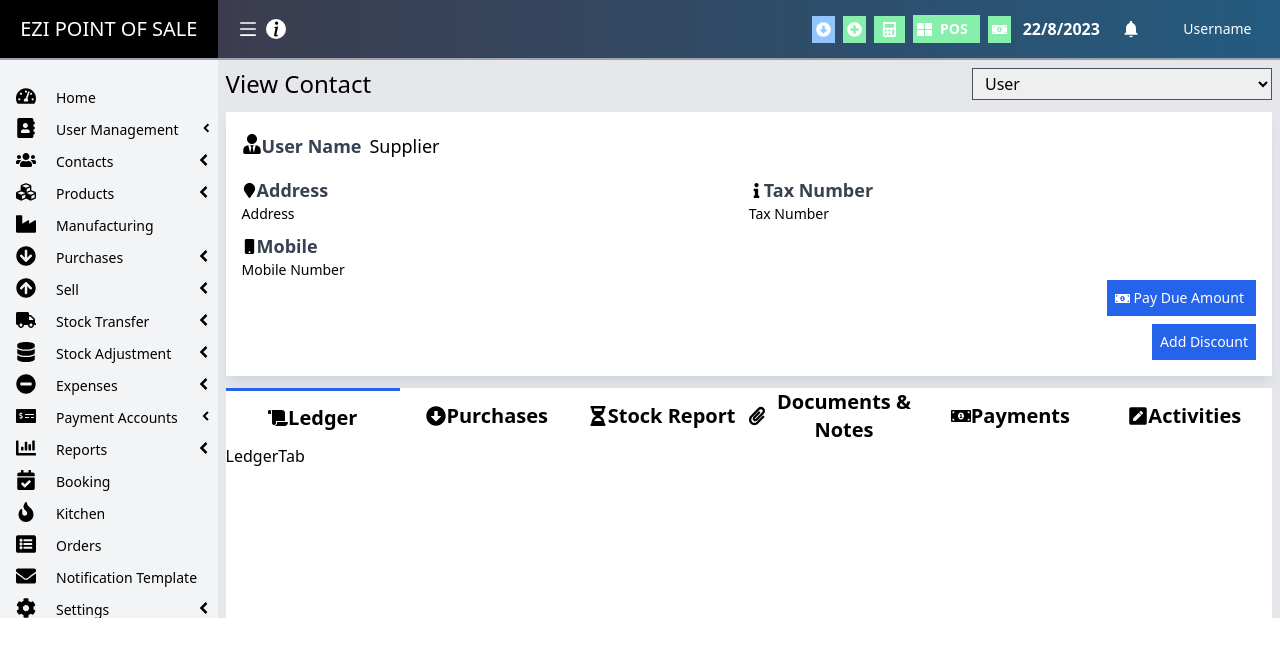
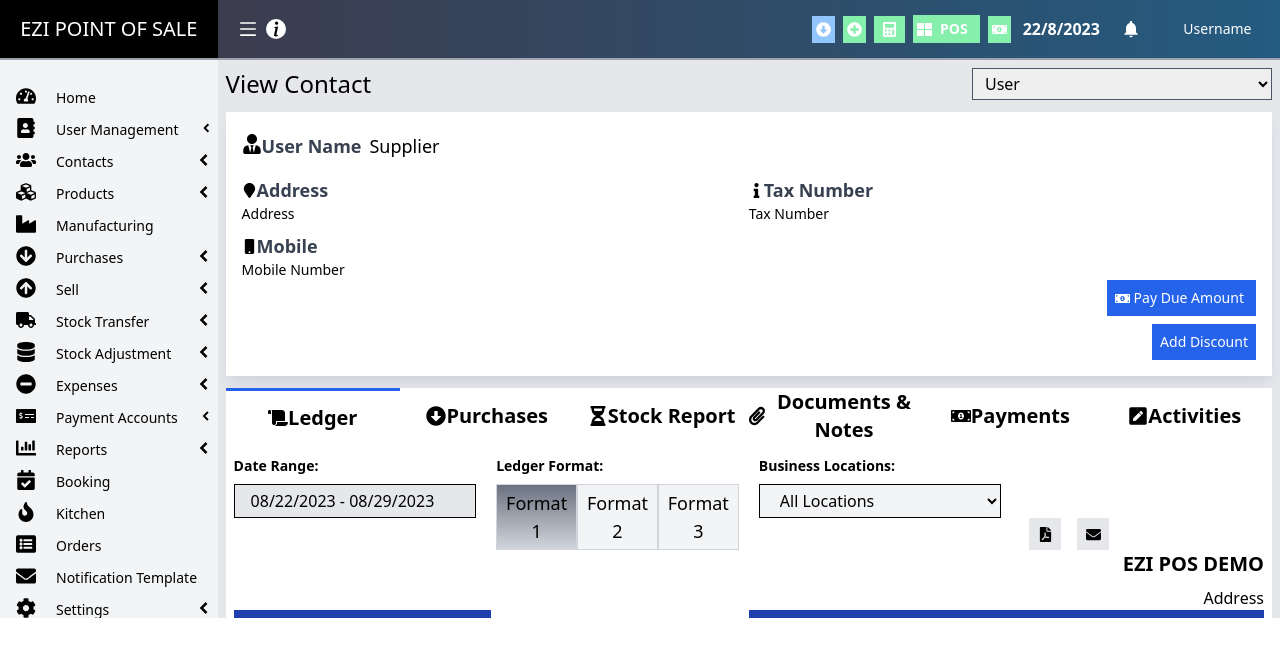
Before and after one commit to aaqure786/POS-Project, a React (Create React App) app in the folder pos-ui/: page /home/contact/1/ledger_tab in a window 1280 px wide. Shown: the top 656 px of the page. Built offline with nearby package versions, Linux system fonts and the light colour scheme.

Commit message:
Working On ledger Format

```diff
--- a/pos-ui/package.json
+++ b/pos-ui/package.json
@@ -8,6 +8,7 @@
     "@testing-library/jest-dom": "^5.17.0",
     "@testing-library/react": "^13.4.0",
     "@testing-library/user-event": "^13.5.0",
+    "date-fns": "^2.30.0",
     "framer-motion": "^10.16.1",
     "html-to-image": "^1.11.11",
     "html2canvas": "^1.4.1",
@@ -20,6 +21,7 @@
     "moment": "^2.29.4",
     "react": "^18.2.0",
     "react-csv": "^2.2.2",
+    "react-date-range": "^1.4.0",
     "react-dom": "^18.2.0",
     "react-hook-form": "^7.45.4",
     "react-i18next": "^13.1.2",
--- a/pos-ui/src/components/dashboard/Tables/ContactTbl.js
+++ b/pos-ui/src/components/dashboard/Tables/ContactTbl.js
@@ -334,28 +334,28 @@ const ContactTbl = () => {
                                                     </div>
                                                 </li>
                                                 <li className='mt-5 w-full'>
-                                                    <div onClick={() => { setEditId(value.id); setIsedit(!isedit); setIsCliked(!isCliked) }} className='flex px-2 py-1 w-full cursor-pointer hover:bg-gray-400 items-center '>
+                                                    <Link  to={`/home/contact/${value.id}/ledger_tab`} className='flex px-2 py-1 w-full cursor-pointer hover:bg-gray-400 items-center '>
                                                         <FaScroll size={15} />
                                                         <h1 className='text-sm'>Ledger</h1>
-                                                    </div>
+                                                    </Link >
                                                 </li>
                                                 <li className='w-full'>
-                                                    <div onClick={() => { setEditId(value.id); setIsedit(!isedit); setIsCliked(!isCliked) }} className='flex px-2 py-1 w-full cursor-pointer hover:bg-gray-400 items-center '>
+                                                    <Link  to={`/home/contact/${value.id}/purchase_tab`}  className='flex px-2 py-1 w-full cursor-pointer hover:bg-gray-400 items-center '>
                                                         <FaArrowCircleDown size={15} />
                                                         <h1 className='text-sm'>Purchases</h1>
-                                                    </div>
+                                                    </Link>
                                                 </li>
                                                 <li className='w-full'>
-                                                    <div onClick={() => { setEditId(value.id); setIsedit(!isedit); setIsCliked(!isCliked) }} className='flex px-2 py-1 w-full cursor-pointer hover:bg-gray-400 items-center '>
+                                                    <Link to={`/home/contact/${value.id}/stock_report_tab`}  className='flex px-2 py-1 w-full cursor-pointer hover:bg-gray-400 items-center '>
                                                         <FaHourglassHalf size={15} />
                                                         <h1 className='text-sm'>Stock Report</h1>
-                                                    </div>
+                                                    </Link>
                                                 </li>
                                                 <li className='w-full'>
-                                                    <div onClick={() => { setEditId(value.id); setIsedit(!isedit); setIsCliked(!isCliked) }} className='flex px-2 py-1 w-full cursor-pointer hover:bg-gray-400 items-center '>
+                                                    <Link to={`/home/contact/${value.id}/document_tab`}  className='flex px-2 py-1 w-full cursor-pointer hover:bg-gray-400 items-center '>
                                                         <FaPaperclip size={15} />
                                                         <h1 className='text-sm'>Document & Note</h1>
-                                                    </div>
+                                                    </Link>
                                                 </li>
                                             </ul>
                                         }
--- a/pos-ui/src/components/dashboard/contacts/LedgerTab.js
+++ b/pos-ui/src/components/dashboard/contacts/LedgerTab.js
@@ -1,8 +1,106 @@
-import React from 'react'
+import React, { useState } from 'react'
+import 'react-date-range/dist/styles.css'; // main style file
+import 'react-date-range/dist/theme/default.css'; // theme css file
+import { DefinedRange } from 'react-date-range';
+import {FaEnvelope, FaFilePdf} from "react-icons/fa"
+import { format } from 'date-fns';
+import { addDays } from 'date-fns';
 
 const LedgerTab = () => {
+  const [format1, setFormat1] = useState(true)
+  const [format2, setFormat2] = useState(false)
+  const [format3, setFormat3] = useState(false)
+
+  const [range, setRange] = useState([
+    {
+      startDate : new Date(),
+      endDate : addDays(new Date(),7),
+      key: "selection"
+    }
+  ])
+  const [open, setOpen] = useState(false)
   return (
-    <div>LedgerTab</div>
+    <div className='w-full bg-white px-2'>
+      <div className='grid grid-cols-1 md:grid-cols-4 gap-5 mt-3'>
+        <div className='flex flex-col'>
+          <h1 className='text-sm font-semibold text-start mb-2'>Date Range:</h1>
+          <input
+          value={`${format(range[0].startDate , "MM/dd/yyyy")} - ${format(range[0].endDate , "MM/dd/yyyy")}`}
+          readOnly
+          className='focus:outline-none border-[1px] bg-gray-200 border-black px-4 py-1'
+          onClick={()=>{setOpen(!open)}} />
+          {open &&
+          <DefinedRange
+          onChange={item => setRange([item.selection])}
+          ranges={range}
+          />
+        }
+        </div>
+        <div className='flex flex-col'>
+        <h1 className='text-sm font-semibold text-start mb-2'>Ledger Format:</h1>
+          <div className='flex '>
+            <button onClick={()=>{setFormat1(!format1); setFormat2(false); setFormat3(false)}} className={`px-1  py-1 border-[1px] border-gray-300  ${ format1 ? "bg-gradient-to-b from-gray-500 to-gray-300":"bg-gray-100"} text-lg `}>Format 1</button>
+            <button onClick={()=>{setFormat2(!format2); setFormat1(false); setFormat3(false)}} className={`px-1  py-1 border-[1px] border-gray-300  ${ format2 ? "bg-gradient-to-b from-gray-500 to-gray-300":"bg-gray-100"} text-lg `}>Format 2</button>
+            <button onClick={()=>{setFormat3(!format3); setFormat1(false); setFormat2(false)}} className={`px-1  py-1 border-[1px] border-gray-300  ${ format3 ? "bg-gradient-to-b from-gray-500 to-gray-300":"bg-gray-100"} text-lg `}>Format 3</button>
+
+          </div>
+        </div>
+        <div className='flex flex-col'>
+        <h1 className='text-sm font-semibold text-start mb-2'>Business Locations:</h1>
+          <select className='focus:outline-none border-[1px] bg-gray-100 border-black px-4 py-1' >
+             <option value={"All Locations"}>All Locations</option>
+             <option value={"Eziline Software House (Pvt.) Ltd (BL0001)"}>Eziline Software House (Pvt.) Ltd (BL0001)</option>
+
+          </select>
+        </div>
+        <div className='flex'>
+          <div className='flex items-end justify-end'>
+            <div className='w-8 h-8 bg-gray-200 flex items-center justify-center mx-2'><FaFilePdf size={15} className='m-2'/> </div>
+            <div className='w-8 h-8 bg-gray-200 flex items-center justify-center mx-2'><FaEnvelope size={15} className='m-2'/></div>
+
+
+          </div>
+        </div>
+
+      </div>
+      <div className='flex w-full bg-white'>
+        {format1 &&
+          <div className='flex flex-col w-full'>
+            <div className='flex flex-col w-full justify-end items-end'>
+              <h1 className='text-xl font-bold mb-2'>EZI POS DEMO</h1>
+              <p> Address</p>
+            </div>
+            <div className='flex '>
+              <div className='w-1/2 flex-col flex'>
+                <div className='w-1/2 px-1 py-1 bg-blue-800 text-white'>
+                  <h1 className='text-start'>To:</h1>
+                </div>
+              </div>
+              <div className='w-1/2 flex flex-col'>
+              <div className='w-full px-1 py-1 bg-blue-800 text-white'>
+                  <h1 className='text-end font-semibold text-2xl '>Account Summary</h1>
+                </div>
+              </div>
+            </div>
+            <div className='flex'>
+
+            </div>
+
+          </div>
+        }
+        {format2 &&
+          <div className='flex'>
+            format 2
+          </div>
+        }
+        {format3 &&
+          <div className='flex'>
+            format 3
+          </div>
+        }
+      </div>
+
+    </div>
   )
 }
 
```
Also changed, not shown: 1 other file (tests, documents, lock files or other folders).
